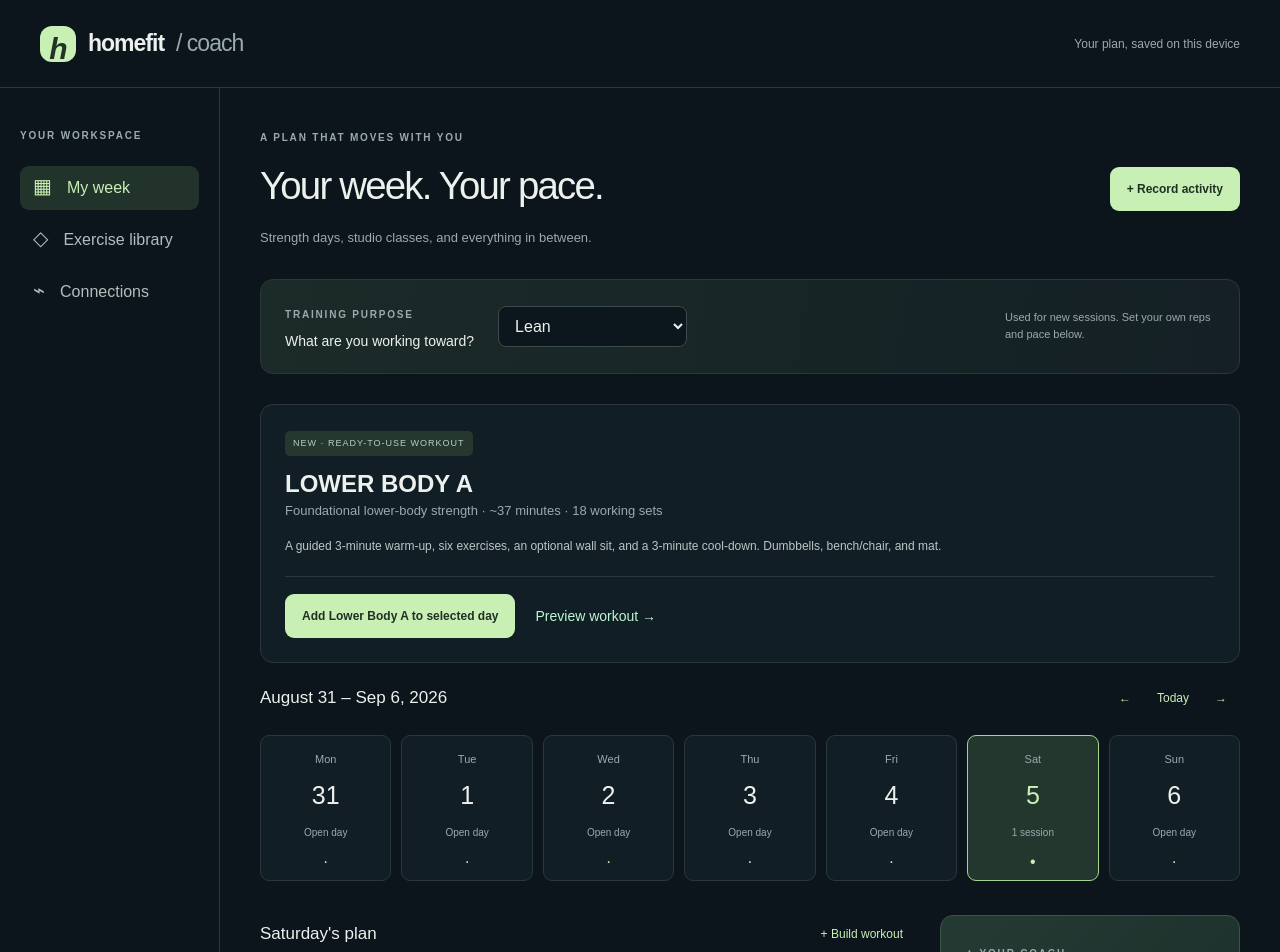
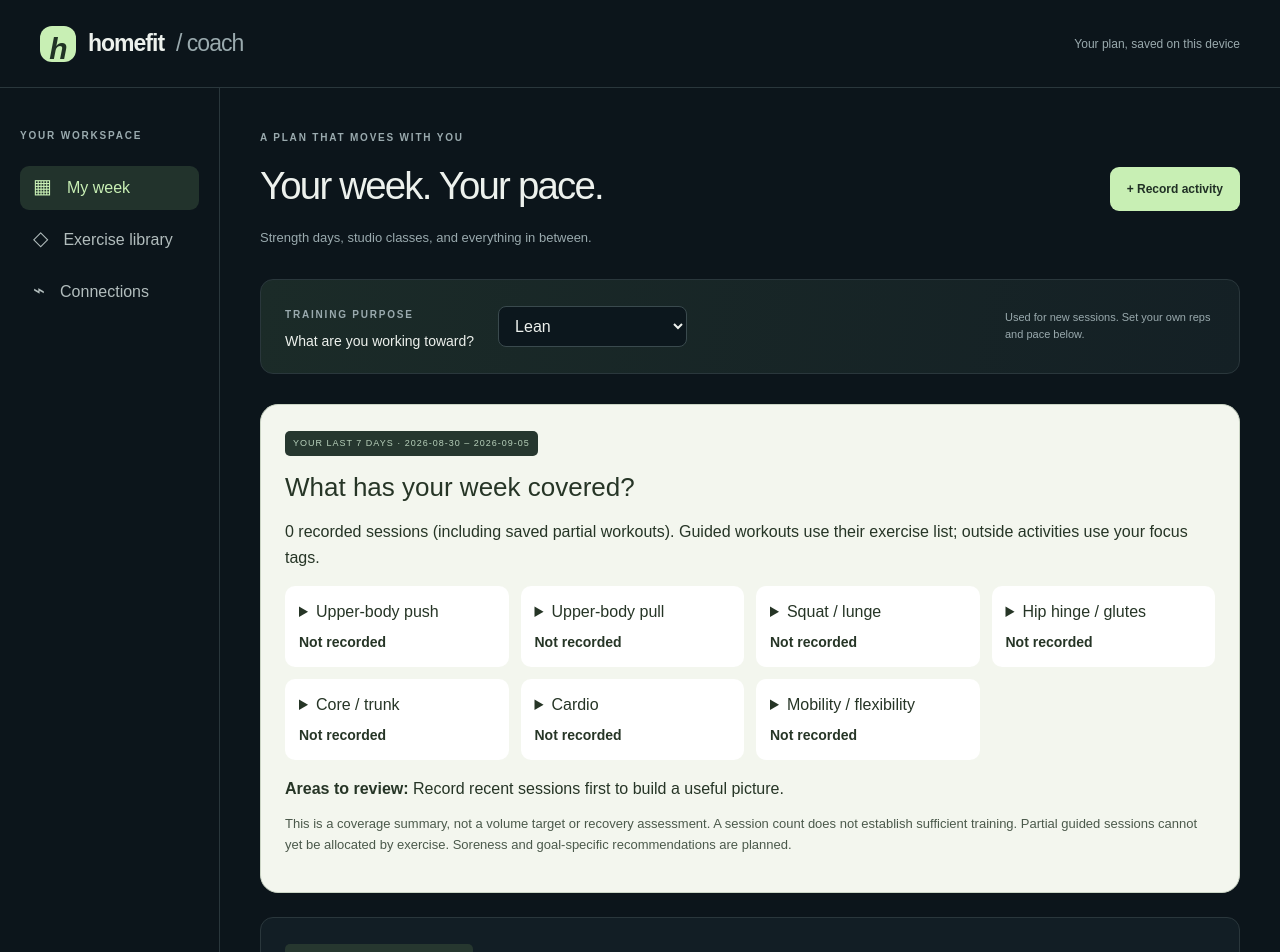
Before and after one commit to dons033/homefit-coach, a Next.js app: page / in a window 1280 px wide. Shown: the top 952 px of the page. Built offline with nearby package versions, Linux system fonts and the light colour scheme.

Commit message:
Add rolling training coverage and detailed activity logging

```diff
--- a/components/Coach.module.css
+++ b/components/Coach.module.css
@@ -649,3 +649,20 @@
     font-size: 16px;
   }
 }
+.coverage {
+  margin: 24px 0;
+  padding: 24px;
+  border: 1px solid #cbd5c5;
+  border-radius: 18px;
+  background: #f3f6ee;
+  color: #263526;
+}
+.coverage h2 { margin: 12px 0; font-size: 26px; }
+.coverage p { line-height: 1.6; margin: 12px 0; }
+.coverage .muted { color: #4b594b; }
+.focusGrid { display: grid; grid-template-columns: repeat(auto-fit, minmax(200px, 1fr)); gap: 12px; margin: 16px 0; }
+.coverageItem { background: #fff; border-radius: 10px; padding: 14px; }
+.coverageItem summary { cursor: pointer; }
+.coverageItem strong { display: block; margin-top: 8px; font-size: 14px; }
+.activityFields { margin: 20px 0; padding: 16px; border: 1px solid #ccd1c6; border-radius: 10px; min-width: 0; }
+.activityFields legend { font-weight: 700; }
--- a/components/Coach.tsx
+++ b/components/Coach.tsx
@@ -24,6 +24,8 @@ import {
   type Purpose,
   type CoachProposal,
 } from "@/lib/coach";
+import { ActivityFields, TrainingCoverage } from "./TrainingCoverage";
+import { type ActivityDetails } from "@/lib/training";
 import { WorkoutSession } from "./WorkoutSession";
 
 import styles from "./Coach.module.css";
@@ -35,6 +37,8 @@ export default function Coach() {
   const [notice, setNotice] = useState("");
   const [playing, setPlaying] = useState<Session | null>(null);
   const [form, setForm] = useState<"guided" | "external" | null>(null);
+  const [editing, setEditing] = useState<string | null>(null);
+  const [activity, setActivity] = useState<ActivityDetails>({ program: "", focus: [] });
   const [title, setTitle] = useState("");
   const [minutes, setMinutes] = useState(30);
   const [notes, setNotes] = useState("");
@@ -74,11 +78,12 @@ export default function Coach() {
       if (event.key !== "Tab" || !dialog) return;
       const nodes = Array.from(
         dialog.querySelectorAll<HTMLElement>(
-          'button:not(:disabled), input, select, textarea, [tabindex="0"]',
+          'button:not(:disabled), input, select, textarea, summary, [tabindex="0"]',
         ),
       );
-      const first = nodes[0],
-        last = nodes[nodes.length - 1];
+      const visibleNodes = nodes.filter(node => node.getClientRects().length > 0);
+      const first = visibleNodes[0],
+        last = visibleNodes[visibleNodes.length - 1];
       if (event.shiftKey && document.activeElement === first) {
         event.preventDefault();
         last?.focus();
@@ -119,6 +124,8 @@ export default function Coach() {
   }
   function openForm(kind: "guided" | "external") {
     setForm(kind);
+    setEditing(null);
+    setActivity({ program: "", focus: [] });
     setTitle("");
     setNotes("");
     setEntries([]);
@@ -127,7 +134,7 @@ export default function Coach() {
   }
   function saveSession() {
     if (!title.trim() || (form === "guided" && !entries.length)) return;
-    const id = crypto.randomUUID();
+    const id = editing ?? crypto.randomUUID();
     const focus = current.purpose === "glp-1" ? "lean" : current.purpose;
     const workout =
       form === "guided"
@@ -164,8 +171,9 @@ export default function Coach() {
       notes: notes.trim(),
       completed: form === "external" && logged,
       workout,
+      ...(form === "external" ? { activity } : {}),
     };
-    commit({ ...current, sessions: [...current.sessions, session] });
+    commit({ ...current, sessions: editing ? current.sessions.map(s => s.id === editing ? { ...s, ...session, purpose: s.purpose } : s) : [...current.sessions, session] });
     setForm(null);
     setTab("plan");
   }
@@ -293,6 +301,7 @@ export default function Coach() {
               Used for new sessions. Set your own reps and pace below.
             </small>
           </section>
+          {tab === "plan" && <TrainingCoverage sessions={current.sessions} />}
           {(tab === "plan" || tab === "library") && (
             <section
               className={styles.session}
@@ -454,6 +463,14 @@ export default function Coach() {
                         </button>
                       </div>
                       <h3>{session.title}</h3>
+                      {session.kind === "external" && <>
+                        {session.activity?.program && <p>{session.activity.program}</p>}
+                        <button onClick={() => {
+                          openForm("external"); setEditing(session.id); setTitle(session.title);
+                          setMinutes(session.minutes); setNotes(session.notes); setLogged(session.completed);
+                          setActivity(session.activity ?? { program: "", focus: [] });
+                        }}>Edit activity details</button>
+                      </>}
                       <p className={styles.muted}>
                         {session.minutes} min · {PURPOSES[session.purpose]}
                         {session.workout
@@ -510,6 +527,8 @@ export default function Coach() {
                                   id,
                                   date: shiftDate(selected, 1),
                                   completed: false,
+                                  completedSets: undefined,
+                                  completedExercises: undefined,
                                 },
                               ],
                             });
@@ -743,6 +762,7 @@ export default function Coach() {
                       onChange={(e) => setMinutes(Number(e.target.value))}
                     />
                   </label>
+                  <ActivityFields value={activity} onChange={setActivity} />
                   <label className={styles.check}>
                     <input
                       type="checkbox"
--- /dev/null
+++ b/components/TrainingCoverage.tsx
@@ -0,0 +1,40 @@
+import { FOCUS, rollingCoverage, type ActivityDetails, type TrainingFocus } from "@/lib/training";
+import { dateKey, type Session } from "@/lib/coach";
+import styles from "./Coach.module.css";
+
+export function ActivityFields({ value, onChange }: { value: ActivityDetails; onChange: (value: ActivityDetails) => void }) {
+  return <fieldset className={styles.activityFields}>
+    <legend>What did this session involve?</legend>
+    <label>Program or source (optional)
+      <input list="programs" value={value.program} onChange={e => onChange({ ...value, program: e.target.value })} placeholder="e.g. Caroline Girvan IRON, P90X, local studio" />
+      <datalist id="programs">{["Caroline Girvan EPIC", "Caroline Girvan IRON", "Caroline Girvan FUEL", "P90X", "P90X3", "Body Beast", "LIIFT4", "INSANITY", "StrongLifts 5×5", "CrossFit", "Orangetheory", "Peloton", "Apple Fitness+", "Les Mills", "Pilates", "Yoga", "Walking"].map(p => <option key={p} value={p} />)}</datalist>
+    </label>
+    <p className={styles.muted}>Use the specific class or workout as the session name. Programs mix different sessions; the brand alone does not establish training coverage.</p>
+    <p>Select the main areas you actually trained. Leave blank if unsure.</p>
+    <div className={styles.focusGrid}>{Object.entries(FOCUS).map(([key, label]) => <label className={styles.check} key={key}>
+      <input type="checkbox" checked={value.focus.includes(key as TrainingFocus)} onChange={e => onChange({ ...value, focus: e.target.checked ? [...value.focus, key as TrainingFocus] : value.focus.filter(k => k !== key) })} />{label}
+    </label>)}</div>
+    <label>Effort (1 easy – 10 maximum, optional)<input type="number" min={1} max={10} value={value.effort ?? ""} onChange={e => onChange({ ...value, effort: e.target.value === "" ? undefined : Number(e.target.value) })} /></label>
+    <details><summary>Steps, distance and calories (if available)</summary>
+      <p className={styles.muted}>Enter reported values from your tracker. HomeFit does not estimate these.</p>
+      {([ ["steps", "Steps"], ["miles", "Distance (miles)"], ["calories", "Calories (kcal)"] ] as const).map(([key,label]) => <label key={key}>{label}<input type="number" min={0} step={key === "miles" ? "0.01" : "1"} value={value[key] ?? ""} onChange={e => onChange({...value, [key]: e.target.value === "" ? undefined : Number(e.target.value)})} /></label>)}
+    </details>
+  </fieldset>;
+}
+
+export function TrainingCoverage({ sessions }: { sessions: Session[] }) {
+  const coverage = rollingCoverage(sessions, dateKey(new Date()));
+  const missing = Object.entries(coverage.evidence).filter(([, titles]) => !titles.length).map(([key]) => FOCUS[key as TrainingFocus]);
+  return <section className={styles.coverage} aria-label="Rolling seven-day coverage">
+    <span className={styles.tag}>YOUR LAST 7 DAYS · {coverage.from} – {coverage.through}</span>
+    <h2>What has your week covered?</h2>
+    <p>{coverage.recent.length} recorded sessions (including saved partial workouts). Guided workouts use their exercise list; outside activities use your focus tags.</p>
+    <div className={styles.focusGrid}>{Object.entries(coverage.evidence).map(([key, titles]) => <details key={key} className={styles.coverageItem}>
+      <summary>{FOCUS[key as TrainingFocus]} <strong>{titles.length ? `${titles.length} session${titles.length === 1 ? "" : "s"}` : "Not recorded"}</strong></summary>
+      {titles.length ? <ul>{titles.map((title,i) => <li key={i}>{title}</li>)}</ul> : <p>No tagged exposure in this window.</p>}
+    </details>)}</div>
+    <p><strong>Areas to review: </strong>{!coverage.recent.length ? "Record recent sessions first to build a useful picture." : missing.length ? missing.join(", ") + ". These have no recorded exposure; check your log before planning more." : "All listed areas have some recorded exposure. More exercise is not automatically needed."}</p>
+    {!!coverage.unknown.length && <p>{coverage.unknown.length} session(s) have unknown coverage: {coverage.unknown.join(", ")}. Add activity details below where available.</p>}
+    <p className={styles.muted}>This is a coverage summary, not a volume target or recovery assessment. A session count does not establish sufficient training. Partial guided sessions cannot yet be allocated by exercise. Soreness and goal-specific recommendations are planned.</p>
+  </section>;
+}
--- a/lib/coach.ts
+++ b/lib/coach.ts
@@ -1,3 +1,4 @@
+import { validActivity, type ActivityDetails } from "./training";
 import {
   upperBodyA,
   estimateMinutes,
@@ -27,6 +28,7 @@ export type Session = {
   workout?: Workout;
   completedSets?: number;
   completedExercises?: number;
+  activity?: ActivityDetails;
 };
 export type CoachState = { version: 1; purpose: Purpose; sessions: Session[] };
 export const STORAGE_KEY = "homefit.coach.v1";
@@ -84,6 +86,7 @@ export function validateCoach(value: unknown): value is CoachState {
       x.minutes <= 0
     )
       return false;
+    if (x.activity !== undefined && !validActivity(x.activity)) return false;
     if (x.kind === "external") return true;
     const w = x.workout;
     if (
--- /dev/null
+++ b/lib/training.ts
@@ -0,0 +1,46 @@
+import type { Session } from "./coach";
+
+export const FOCUS = {
+  push: "Upper-body push", pull: "Upper-body pull", knee: "Squat / lunge",
+  hinge: "Hip hinge / glutes", trunk: "Core / trunk", cardio: "Cardio", mobility: "Mobility / flexibility",
+} as const;
+export type TrainingFocus = keyof typeof FOCUS;
+export type ActivityDetails = {
+  program: string;
+  focus: TrainingFocus[];
+  effort?: number;
+  steps?: number;
+  miles?: number;
+  calories?: number;
+};
+export function validActivity(value: unknown): value is ActivityDetails {
+  if (!value || typeof value !== "object") return false;
+  const x = value as ActivityDetails;
+  return typeof x.program === "string" && Array.isArray(x.focus) &&
+    x.focus.every(k => Object.hasOwn(FOCUS, k)) &&
+    (x.effort === undefined || (Number.isInteger(x.effort) && x.effort >= 1 && x.effort <= 10)) &&
+    [x.steps, x.miles, x.calories].every(n => n === undefined || (Number.isFinite(n) && n >= 0));
+}
+const MOVEMENTS: Record<string, TrainingFocus> = {
+  "bench-press": "push", "shoulder-press": "push",
+  "one-arm-row": "pull",
+  "goblet-squat": "knee", "bulgarian-split-squat": "knee", "reverse-lunge": "knee", "wall-sit": "knee",
+  "romanian-deadlift": "hinge", "hip-thrust": "hinge",
+};
+export function rollingCoverage(sessions: Session[], through: string) {
+  const start = new Date(`${through}T12:00:00`);
+  start.setDate(start.getDate() - 6);
+  const from = `${start.getFullYear()}-${String(start.getMonth()+1).padStart(2,"0")}-${String(start.getDate()).padStart(2,"0")}`;
+  const recent = sessions.filter(s => s.date >= from && s.date <= through && (s.completed || (s.kind === "guided" && (s.completedSets ?? 0) > 0)));
+  const evidence = Object.fromEntries(Object.keys(FOCUS).map(k => [k, [] as string[]])) as Record<TrainingFocus, string[]>;
+  const unknown: string[] = [];
+  for (const s of recent) {
+    // A saved partial run has aggregate counts only; do not attribute its planned exercises.
+    const partial = !s.completed || s.workout && s.completedSets !== undefined && s.completedSets < s.workout.exercises.reduce((n,e) => n + (e.optional ? 0 : e.sets), 0);
+    const focus = s.kind === "external" ? s.activity?.focus ?? [] : partial ? [] :
+      s.workout?.exercises.filter(e => !e.optional).flatMap(e => MOVEMENTS[e.id] ? [MOVEMENTS[e.id]] : []) ?? [];
+    if (!focus.length) unknown.push(s.title);
+    for (const k of new Set(focus)) evidence[k].push(s.title);
+  }
+  return { from, through, recent, evidence, unknown };
+}
--- a/package.json
+++ b/package.json
@@ -7,7 +7,7 @@
     "build": "next build",
     "start": "next start",
     "lint": "next lint",
-    "test": "tsx lib/__tests__/smoke.ts && tsx lib/__tests__/coach.ts && tsx lib/__tests__/lower-body.ts && tsx lib/__tests__/preparation.ts"
+    "test": "tsx lib/__tests__/smoke.ts && tsx lib/__tests__/coach.ts && tsx lib/__tests__/lower-body.ts && tsx lib/__tests__/preparation.ts && tsx lib/__tests__/training.ts"
   },
   "dependencies": {
     "@bryllim/workout-guide": "^1.0.0",
```
Also changed, not shown: 2 other files (tests, documents, lock files or other folders).
